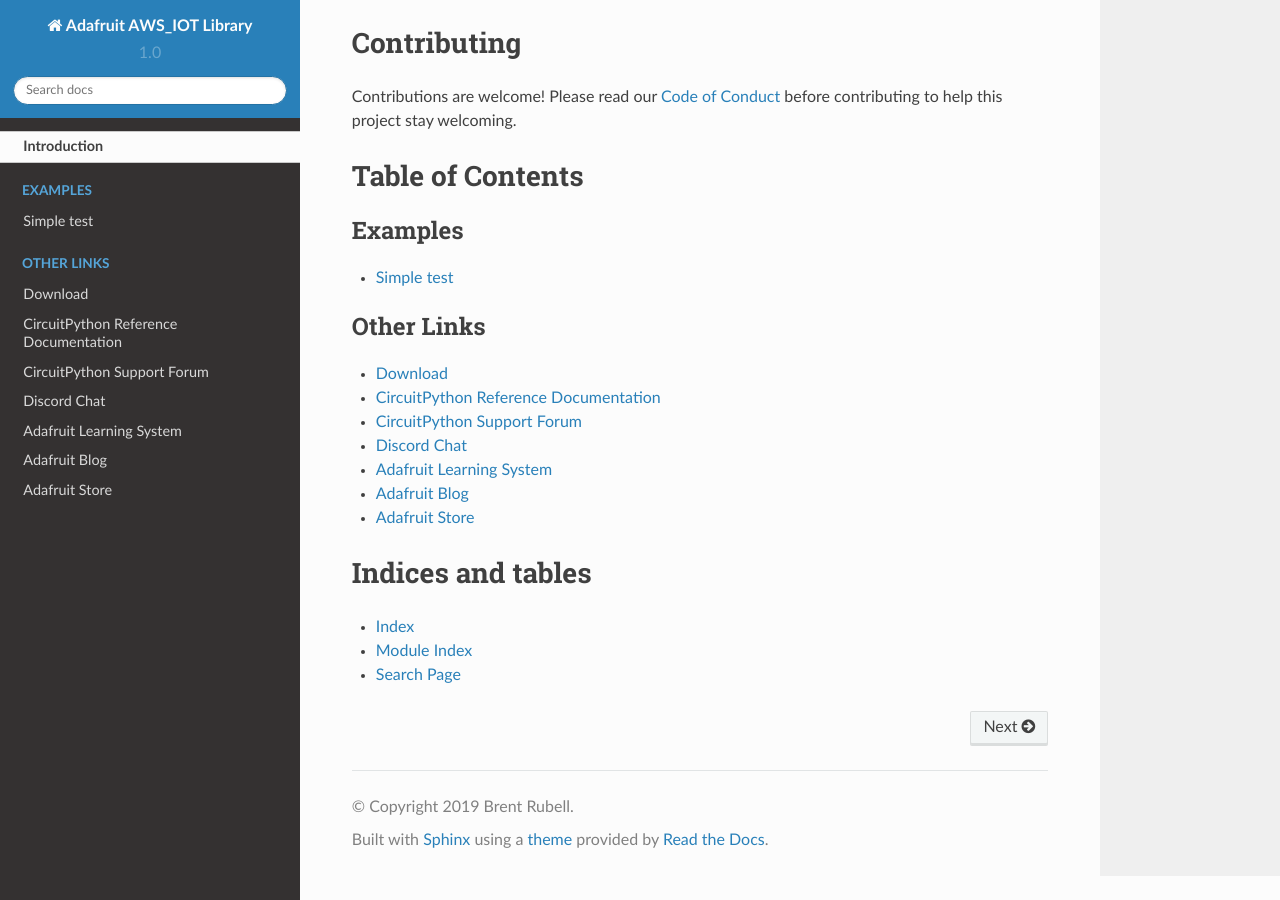
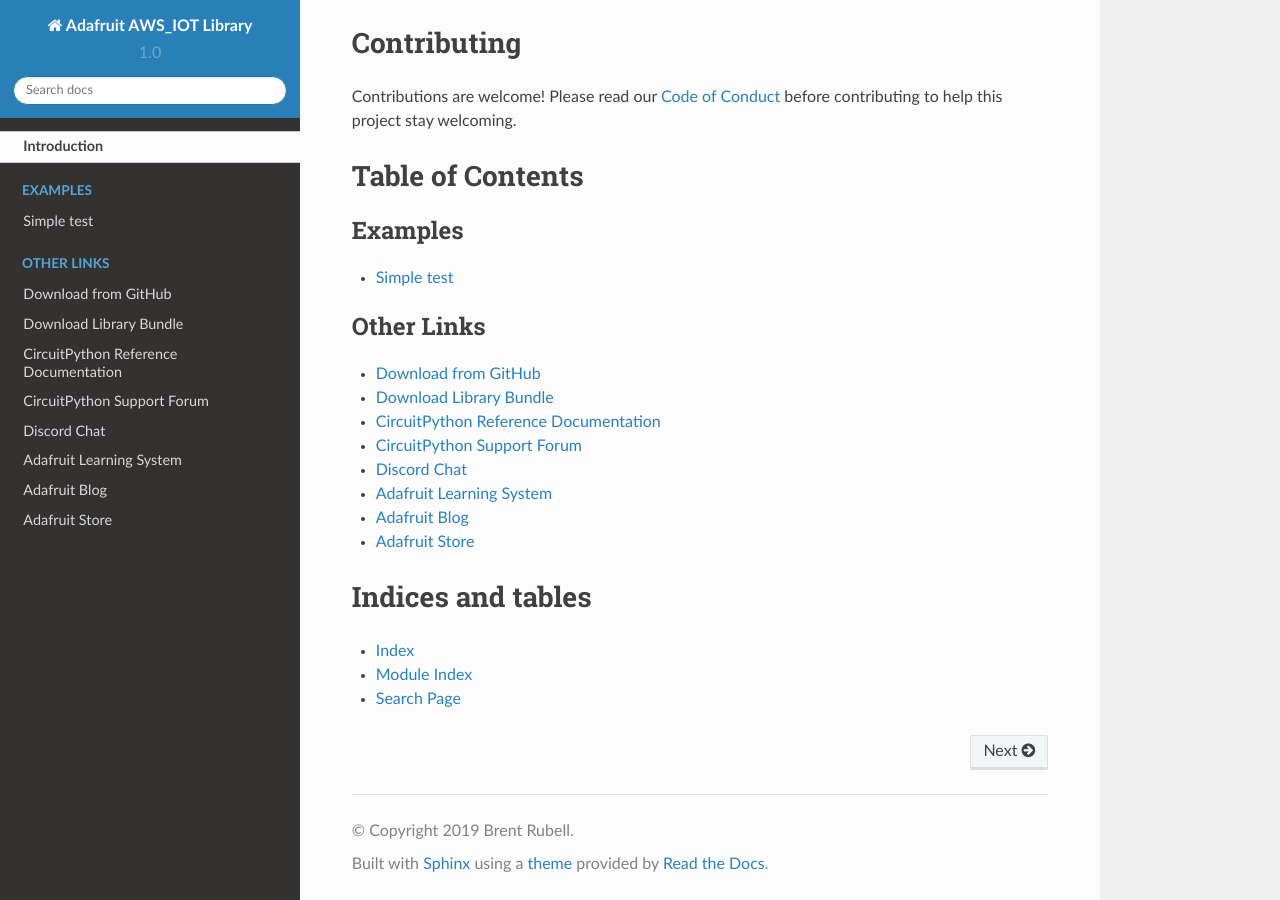
Before and after one commit to adafruit/Adafruit_CircuitPython_AWS_IOT, a Sphinx documentation site: the page built from docs/index.rst, in a window 1280 px wide and 900 px high, scrolled down 1349 px. Built offline with Sphinx 7.4.7 and the Read the Docs theme 2.0.0, drawn with Linux system fonts in a browser that asks for light colours.

Commit message:
Added cp.org link to index.rst

```diff
--- a/docs/index.rst
+++ b/docs/index.rst
@@ -31,7 +31,8 @@ Table of Contents
 .. toctree::
     :caption: Other Links
 
-    Download <https://github.com/adafruit/Adafruit_CircuitPython_AWS_IOT/releases/latest>
+    Download from GitHub <https://github.com/adafruit/Adafruit_CircuitPython_AWS_IOT/releases/latest>
+    Download Library Bundle <https://circuitpython.org/libraries>
     CircuitPython Reference Documentation <https://docs.circuitpython.org>
     CircuitPython Support Forum <https://forums.adafruit.com/viewforum.php?f=60>
     Discord Chat <https://adafru.it/discord>
```
